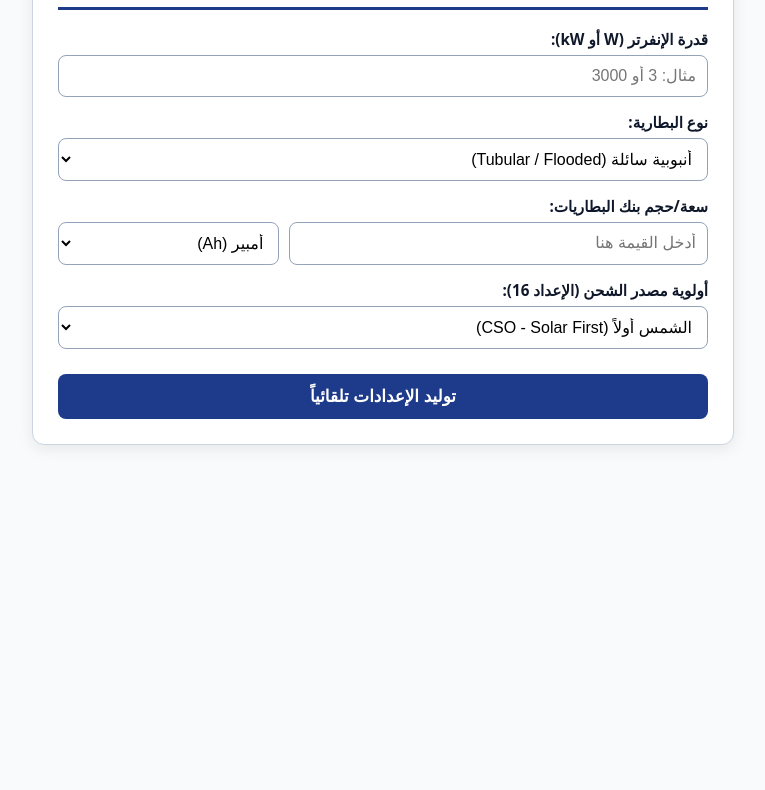
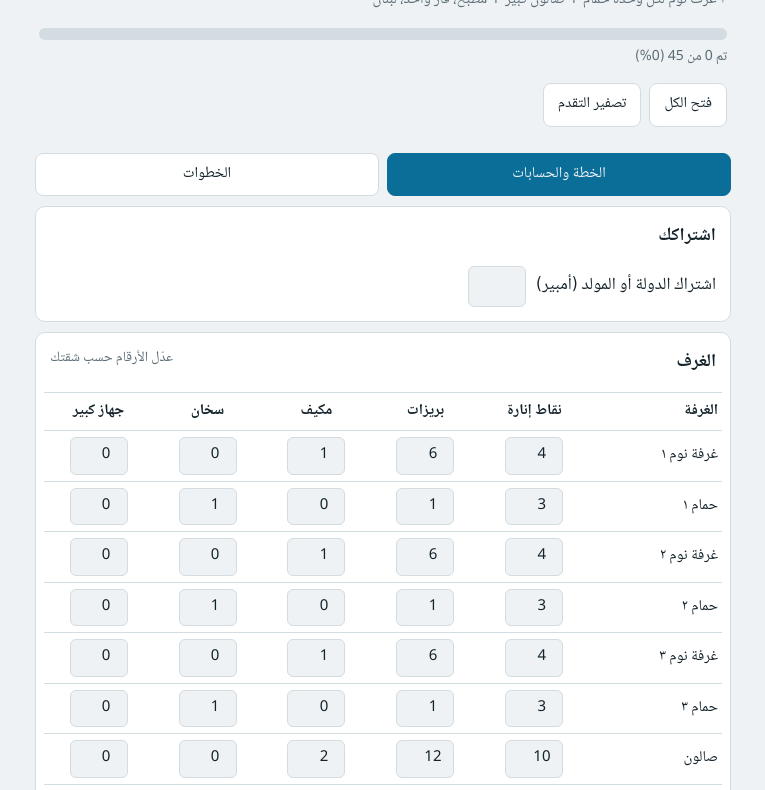
Before and after one commit to ieieb/Solar, a plain HTML site: page index.html in a window 1280 px wide. Shown: the part 80-870 px from the top of the page, without its empty margins (257-1022 px from the left). Before the commit the page ends 800 px from the top, so only its background shows below. Drawn offline with Linux system fonts and the light colour scheme.

Commit message:
Add files via upload

```diff
--- a/index.html
+++ b/index.html
@@ -1,290 +1,184 @@
 <!DOCTYPE html>
 <html lang="ar" dir="rtl">
 <head>
-    <meta charset="UTF-8">
-    <meta name="viewport" content="width=device-width, initial-scale=1.0">
-    <title>حاسبة برمجة الإنفرتر الذكية</title>
-    <style>
-        :root {
-            --primary-color: #0f172a;
-            --accent-color: #1e3a8a;
-            --highlight-color: #d97706;
-            --bg-color: #f8fafc;
-            --border-color: #cbd5e1;
-        }
-
-        body {
-            font-family: system-ui, -apple-system, sans-serif;
-            background-color: var(--bg-color);
-            color: #334155;
-            margin: 0;
-            padding: 20px;
-            direction: rtl;
-        }
-
-        .container {
-            max-width: 650px;
-            margin: 0 auto;
-            background: #ffffff;
-            padding: 25px;
-            border-radius: 12px;
-            box-shadow: 0 4px 15px rgba(0, 0, 0, 0.08);
-            border: 1px solid var(--border-color);
-        }
-
-        h2 {
-            color: var(--primary-color);
-            margin-top: 0;
-            border-bottom: 3px solid var(--accent-color);
-            padding-bottom: 10px;
-            font-size: 1.4rem;
-        }
-
-        .form-group {
-            margin-bottom: 15px;
-        }
-
-        label {
-            display: block;
-            font-weight: bold;
-            margin-bottom: 6px;
-            color: var(--primary-color);
-            font-size: 0.95rem;
-        }
-
-        input[type="number"], select {
-            width: 100%;
-            padding: 11px;
-            border: 1px solid #94a3b8;
-            border-radius: 8px;
-            box-sizing: border-box;
-            font-size: 1rem;
-            background-color: #fff;
-        }
-
-        input[type="number"]:focus, select:focus {
-            outline: none;
-            border-color: var(--accent-color);
-        }
-
-        .input-group {
-            display: flex;
-            gap: 10px;
-        }
-
-        .input-group input {
-            flex: 2;
-        }
-
-        .input-group select {
-            flex: 1;
-        }
-
-        .btn-calc {
-            width: 100%;
-            padding: 12px;
-            background-color: var(--accent-color);
-            color: white;
-            border: none;
-            border-radius: 8px;
-            font-weight: bold;
-            font-size: 1.05rem;
-            cursor: pointer;
-            margin-top: 10px;
-            transition: background-color 0.2s;
-        }
-
-        .btn-calc:hover {
-            background-color: #1d4ed8;
-        }
-
-        .info-box {
-            background-color: #f1f5f9;
-            padding: 12px 15px;
-            border-radius: 8px;
-            border-right: 4px solid var(--accent-color);
-            margin-bottom: 15px;
-            font-size: 0.95rem;
-        }
-
-        table {
-            width: 100%;
-            border-collapse: collapse;
-            margin-top: 15px;
-            background: #ffffff;
-            border-radius: 8px;
-            overflow: hidden;
-            border: 1px solid var(--border-color);
-        }
-
-        th {
-            background-color: var(--primary-color);
-            color: white;
-            padding: 10px;
-            text-align: right;
-            font-size: 0.9rem;
-        }
-
-        td {
-            padding: 10px;
-            border-bottom: 1px solid #e2e8f0;
-            font-size: 0.9rem;
-        }
-
-        tr:nth-child(even) {
-            background-color: #f8fafc;
-        }
-
-        .setting-code {
-            font-weight: bold;
-            color: var(--primary-color);
-        }
-
-        .setting-val {
-            font-weight: bold;
-            color: var(--highlight-color);
-        }
-    </style>
+<meta charset="utf-8">
+<meta name="viewport" content="width=device-width, initial-scale=1, viewport-fit=cover">
+<title>مساعد مشروع كهربا الشقة</title>
+<style>
+:root{--bg:#eef2f4;--card:#fff;--ink:#14232b;--mute:#5b6b74;--line:#d3dce1;--acc:#0b6e99;--warn:#b57a00;--ok:#1f8a4c;--warnbg:#fff4d6}
+@media (prefers-color-scheme:dark){:root{--bg:#0f1a20;--card:#17262e;--ink:#e6eef2;--mute:#93a5ae;--line:#2a3d47;--acc:#4cb4e0;--warn:#e6b341;--ok:#4cc27f;--warnbg:#2f2710}}
+*{box-sizing:border-box}
+html{padding-top:env(safe-area-inset-top,0px);padding-bottom:env(safe-area-inset-bottom,0px)}
+body{margin:0;background:var(--bg);color:var(--ink);font-family:"Tajawal","Noto Naskh Arabic",Tahoma,sans-serif;line-height:1.7;font-size:17px}
+header{padding:20px 16px 12px;max-width:720px;margin:auto}
+h1{font-size:26px;margin:0 0 4px}
+.sub{color:var(--mute);margin:0 0 14px;font-size:15px}
+.bar{height:12px;background:var(--line);border-radius:6px;overflow:hidden}
+.bar i{display:block;height:100%;width:0;background:var(--acc);transition:width .3s}
+#pct{font-size:14px;color:var(--mute);margin-top:6px}
+main{max-width:720px;margin:auto;padding:0 12px 40px}
+details{background:var(--card);border:1px solid var(--line);border-radius:10px;margin:10px 0}
+summary{cursor:pointer;padding:14px;font-weight:700;font-size:18px;display:flex;justify-content:space-between;gap:8px;list-style:none}
+summary::-webkit-details-marker{display:none}
+summary span{color:var(--mute);font-weight:400;font-size:14px;white-space:nowrap}
+summary:focus-visible,input:focus-visible,button:focus-visible{outline:3px solid var(--acc);outline-offset:2px}
+ul{list-style:none;margin:0;padding:0 14px 8px}
+li{padding:9px 0;border-top:1px solid var(--line)}
+label{display:flex;gap:10px;align-items:flex-start;cursor:pointer}
+input[type=checkbox]{width:22px;height:22px;margin-top:4px;flex:none;accent-color:var(--ok)}
+li.done label>div{color:var(--mute);text-decoration:line-through}
+.note{margin:4px 32px 0 0;font-size:14px;color:var(--mute)}
+.warn{background:var(--warnbg);color:var(--warn);border-radius:6px;padding:6px 10px;margin:6px 32px 0 0;font-size:14px}
+.tools{display:flex;gap:8px;margin:14px 0}
+button{font:inherit;font-size:15px;padding:8px 14px;border-radius:8px;border:1px solid var(--line);background:var(--card);color:var(--ink);cursor:pointer}
+.disc{font-size:14px;color:var(--mute);margin-top:18px}
+.tabs{display:flex;gap:8px;max-width:720px;margin:0 auto 6px;padding:0 12px}
+.tabs button{flex:1}
+.tabs button.on{background:var(--acc);color:var(--bg);border-color:var(--acc)}
+.tw{overflow-x:auto;padding:0 8px 8px}
+table{border-collapse:collapse;width:100%;font-size:15px}
+th,td{border-top:1px solid var(--line);padding:6px 4px;text-align:center}
+td:first-child,th:first-child{text-align:right;white-space:nowrap}
+input[type=number]{width:58px;font:inherit;padding:5px;border:1px solid var(--line);border-radius:6px;background:var(--bg);color:var(--ink);text-align:center}
+.row{display:flex;gap:10px;align-items:center;flex-wrap:wrap}
+.verdict{margin:0 14px 12px;padding:10px;border-radius:8px;background:var(--warnbg);color:var(--warn)}
+.res p{margin:0 14px 12px;font-size:14px;color:var(--mute)}
+</style>
 </head>
 <body>
+<header>
+<h1>مساعد مشروع كهربا الشقة</h1>
+<p class="sub">٣ غرف نوم لكل وحدة حمام + صالون كبير + مطبخ، فاز واحد، لبنان</p>
+<div class="bar"><i id="fill"></i></div>
+<div id="pct"></div>
+<div class="tools"><button id="openAll">فتح الكل</button><button id="reset">تصفير التقدم</button></div>
+</header>
+<nav class="tabs"><button data-t="plan" class="on">الخطة والحسابات</button><button data-t="steps">الخطوات</button></nav>
+<main id="plan"></main>
+<main id="app" hidden></main>
 
-<div class="container">
-    <h2>مولّد إعدادات الإنفرتر الذكي</h2>
-
-    <div class="form-group">
-        <label for="kwInput">قدرة الإنفرتر (W أو kW):</label>
-        <input type="number" id="kwInput" step="0.1" value="" placeholder="مثال: 3 أو 3000">
-    </div>
-
-    <div class="form-group">
-        <label for="batTypeSelect">نوع البطارية:</label>
-        <select id="batTypeSelect">
-            <option value="tubular">أنبوبية سائلة (Tubular / Flooded)</option>
-            <option value="gel">جل / AGM (Gel / Sealed)</option>
-            <option value="lithium">ليثيوم (LiFePO4)</option>
-        </select>
-    </div>
-
-    <div class="form-group">
-        <label for="batValueInput">سعة/حجم بنك البطاريات:</label>
-        <div class="input-group">
-            <input type="number" id="batValueInput" step="0.1" value="" placeholder="أدخل القيمة هنا">
-            <select id="batUnitSelect">
-                <option value="ah">أمبير (Ah)</option>
-                <option value="kwh">كيلوواط (kWh)</option>
-            </select>
-        </div>
-    </div>
-
-    <div class="form-group">
-        <label for="chargePrioritySelect">أولوية مصدر الشحن (الإعداد 16):</label>
-        <select id="chargePrioritySelect">
-            <option value="CSO">الشمس أولاً (CSO - Solar First)</option>
-            <option value="CUB">الشبكة / المولد أولاً (CUB - Utility First)</option>
-            <option value="SNU">الشمس والشبكة معاً (SNU - Solar & Utility)</option>
-            <option value="OSO">الشمس فقط (OSO - Only Solar)</option>
-        </select>
-    </div>
-
-    <button class="btn-calc" onclick="autoCalculateSettings()">توليد الإعدادات تلقائياً</button>
-
-    <div id="settingsResult"></div>
-</div>
-
+<main><p class="disc">هذا دفتر تذكير وليس بديلاً عن المعايير والقوانين. الشغل على التيار بعد فصل القاطع وفحصه بجهاز. اللوحة الرئيسية والتوصيل بعداد الدولة يفحصهم فني مرخص أو الجهة المختصة.</p></main>
 <script>
-function autoCalculateSettings() {
-    const kwInputVal = document.getElementById('kwInput').value;
-    const batValueVal = document.getElementById('batValueInput').value;
-    const batUnit = document.getElementById('batUnitSelect').value;
-    const chargePriority = document.getElementById('chargePrioritySelect').value;
-
-    if (!kwInputVal || kwInputVal <= 0) {
-        alert("يرجى إدخال قدرة الإنفرتر أولاً.");
-        return;
-    }
-
-    let rawKw = parseFloat(kwInputVal);
-    let kw = rawKw >= 50 ? rawKw / 1000 : rawKw;
-
-    const type = document.getElementById('batTypeSelect').value;
-    let rawBatVal = parseFloat(batValueVal) || (batUnit === 'kwh' ? 4.8 : 200);
-
-    // 1. تحديد فولتية النظام تلقائياً
-    let sysVolt = 24;
-    if (kw <= 1.5) {
-        sysVolt = 12;
-    } else if (kw > 1.5 && kw <= 3.6) {
-        sysVolt = 24;
-    } else {
-        sysVolt = 48;
-    }
-
-    // 2. حساب السعة بالأمبير بناءً على الوحدة المختارة
-    let ah = rawBatVal;
-    if (batUnit === 'kwh') {
-        ah = Math.round((rawBatVal * 1000) / sysVolt);
-    }
-
-    // 3. حساب تيار الشحن الأقصى
-    let maxCharge = Math.round(ah * (type === 'lithium' ? 0.30 : 0.15));
-    if (maxCharge < 10) maxCharge = 10;
-    if (maxCharge > 100) maxCharge = 100;
-
-    // 4. الفولتيات الثابتة
-    let bulk, floatV, cutoff, backUtl, backBat;
-
-    if (sysVolt === 12) {
-        if (type === 'tubular')     { bulk = 14.4; floatV = 13.6; cutoff = 10.8; backUtl = 11.5; backBat = 13.2; }
-        else if (type === 'gel')    { bulk = 14.2; floatV = 13.5; cutoff = 11.0; backUtl = 11.8; backBat = 13.0; }
-        else                        { bulk = 14.2; floatV = 13.5; cutoff = 12.0; backUtl = 12.5; backBat = 13.3; }
-    } else if (sysVolt === 24) {
-        if (type === 'tubular')     { bulk = 28.8; floatV = 27.2; cutoff = 21.5; backUtl = 23.0; backBat = 26.5; }
-        else if (type === 'gel')    { bulk = 28.4; floatV = 27.0; cutoff = 22.0; backUtl = 23.5; backBat = 26.0; }
-        else                        { bulk = 28.4; floatV = 27.0; cutoff = 24.0; backUtl = 25.0; backBat = 26.8; }
-    } else if (sysVolt === 48) {
-        if (type === 'tubular')     { bulk = 57.6; floatV = 54.4; cutoff = 43.0; backUtl = 46.0; backBat = 53.0; }
-        else if (type === 'gel')    { bulk = 56.8; floatV = 54.0; cutoff = 44.0; backUtl = 47.0; backBat = 52.0; }
-        else                        { bulk = 56.8; floatV = 54.0; cutoff = 48.0; backUtl = 50.0; backBat = 53.6; }
-    }
-
-    const html = `
-        <div class="info-box" style="margin-top: 20px;">
-            <strong>فولتية النظام المكتشفة:</strong> <span style="color: #1e3a8a; font-weight: bold;">${sysVolt}&nbsp;Volt</span>
-            <br><span style="color: #64748b; font-size: 0.85em;">(الإنفرتر: ${kw}&nbsp;kW | سعة البطارية المحسوبة: ${ah}&nbsp;Ah)</span>
-        </div>
-        <table>
-            <thead>
-                <tr>
-                    <th style="width: 15%;">الرمز</th>
-                    <th style="width: 55%;">اسم الإعداد</th>
-                    <th style="width: 30%;">القيمة المطلوبة</th>
-                </tr>
-            </thead>
-            <tbody>
-                <tr><td class="setting-code">01</td><td>Output Source Priority</td><td class="setting-val">SOL / SBU</td></tr>
-                <tr><td class="setting-code">02</td><td>Max Charge Current</td><td class="setting-val">${maxCharge}&nbsp;A</td></tr>
-                <tr><td class="setting-code">03</td><td>AC Input Voltage Range</td><td class="setting-val">APL</td></tr>
-                <tr><td class="setting-code">05</td><td>Battery Type</td><td class="setting-val">USE</td></tr>
-                <tr><td class="setting-code">06</td><td>Auto Restart Overload</td><td class="setting-val">LRE</td></tr>
-                <tr><td class="setting-code">07</td><td>Auto Restart Overtemp</td><td class="setting-val">tRE</td></tr>
-                <tr><td class="setting-code">09</td><td>Output Frequency</td><td class="setting-val">50&nbsp;Hz</td></tr>
-                <tr><td class="setting-code">11</td><td>Max Utility Charge Current</td><td class="setting-val">10&nbsp;A</td></tr>
-                <tr><td class="setting-code">12</td><td>Back to Utility Voltage</td><td class="setting-val">${backUtl}&nbsp;V</td></tr>
-                <tr><td class="setting-code">13</td><td>Back to Battery Voltage</td><td class="setting-val">${backBat}&nbsp;V</td></tr>
-                <tr><td class="setting-code">16</td><td>Charger Source Priority</td><td class="setting-val">${chargePriority}</td></tr>
-                <tr><td class="setting-code">18</td><td>Alarm Control (Buzzer)</td><td class="setting-val">BON</td></tr>
-                <tr><td class="setting-code">22</td><td>Backlight Control</td><td class="setting-val">LON</td></tr>
-                <tr><td class="setting-code">23</td><td>Overload Bypass</td><td class="setting-val">BYE</td></tr>
-                <tr><td class="setting-code">26</td><td>Bulk Charging Voltage</td><td class="setting-val">${bulk}&nbsp;V</td></tr>
-                <tr><td class="setting-code">27</td><td>Floating Charging Voltage</td><td class="setting-val">${floatV}&nbsp;V</td></tr>
-                <tr><td class="setting-code">29</td><td>Low Cut-off Voltage</td><td class="setting-val">${cutoff}&nbsp;V</td></tr>
-            </tbody>
-        </table>
-    `;
-
-    document.getElementById('settingsResult').innerHTML = html;
-}
+var PHASES=[
+{t:"١. التخطيط والحسابات",items:[
+["اشتراك الدولة والمولد بالأمبير، وتحديد القاطع الرئيسي","القاطع الرئيسي لازم يناسب الاشتراك ومقطع الخط الداخل"],
+["مخطط لكل غرفة: مفاتيح، بريزات، نقاط إنارة، مكيف، سخان"],
+["لا تنسى المطبخ، الممر، المدخل، البلكون، غرفة الغسيل",null,"المطبخ بدو بريزات كتيرة ودارتين مستقلتين على الأقل"],
+["قائمة الدارات: إنارة (على الأقل دارتين)، بريزات لكل غرفة، دارة مستقلة لكل مكيف وسخان وغسالة وفرن"],
+["حساب الأحمال وتحديد الدارات اللي بتتحمل الفصل (سخانات، مكيفات)","فاز واحد: ما بتشتغل كل الأحمال التقيلة سوا"],
+["مكان اللوحة، ومبدّل الدولة/المولد (changeover) قبلها",null,"ممنوع تتوصل الدولة والمولد سوا بدون مبدّل"],
+["ارتفاعات: مفاتيح حوالي 120 سم، بريزات حوالي 30 سم، فوق الرخام حسب التصميم"],
+["مواسير تيار ضعيف منفصلة: إنترنت، تلفزيون، انتركوم، جرس"],
+["ماسورة فاضية للسطح والمستقبل (طاقة شمسية، شحن)"],
+["قائمة المشتريات: أسلاك (1.5 / 2.5 / 4 / 6)، مواسير، علب، قواطع، RCD، قضيب تأريض"]]},
+{t:"٢. التكسير والمواسير",items:[
+["تعليم المسارات على الحيطان والأرض"],
+["تكسير القنوات بدون قطع حديد الأعمدة أو البلاطة",null,"ما تقطع حديد إنشائي أبداً"],
+["مواسير الأرض قبل الفرشة والحيطان والسقف"],
+["مسافات بين مواسير القوي والضعيف"],
+["مواسير مستقلة للحمامات، وبعيدة عن مواسير المي"],
+["ماسورة تأريض من اللوحة لمكان حفرة التأريض"]]},
+{t:"٣. العلب والقصارة",items:[
+["تثبيت العلب بمستواها وعلى ارتفاعاتها"],
+["علب تفريع يمكن الوصول إليها (ما تنطمر)"],
+["تغطية فتحات العلب قبل القصارة"],
+["تصوير كل الحيطان قبل القصارة لتعرف مكان المواسير",null,"الصور بتحميك من الحفر بالمسامير لاحقاً"],
+["الانتظار حتى جفاف القصارة قبل سحب الأسلاك"]]},
+{t:"٤. سحب الأسلاك",items:[
+["إنارة 1.5 مم²، بريزات 2.5 مم²، مكيف وسخان وفرن وغسالة 4 مم²"],
+["ألوان: فاز، نيوترال، أرضي أخضر/أصفر، بشكل ثابت بكل الشقة"],
+["سلك أرضي لكل دارة، حتى الإنارة"],
+["ما تحط وصلات داخل المواسير، الوصل فقط بالعلب"],
+["ترقيم كل دارة على الطرفين (علبة ولوحة)"],
+["ربط جميع الدارات بدون مفاتيح لحد اللوحة"]]},
+{t:"٥. اللوحة والتأريض",items:[
+["حفرة تأريض: قضيب نحاس، وقياس المقاومة","الأرضي بكتير شقق عندنا موجود على الورق بس"],
+["لوحة بقواطع صغيرة لكل دارة بالمقطع المناسب"],
+["RCD 30mA لدارات البريزات والحمامات"],
+["ربط معدني (equipotential) بالحمامات: مواسير ومعادن"],
+["مبدّل الدولة/المولد وتجربته",null,"لازم فني مرخص يراجع هذا الجزء"],
+["تأشير كل قاطع بالاسم على اللوحة"]]},
+{t:"٦. تركيب المفاتيح والبريزات والإنارة",items:[
+["بريزات ومفاتيح كل غرفة بالارتفاعات المحددة"],
+["بريزة السخان بالحمام بعيدة عن الدوش، مع RCD"],
+["إنارة الحمامات بدرجة حماية مناسبة للمنطقة"],
+["إنارة خارجية على البلكون IP44"],
+["مفاتيح مضاءة أو إشارة للأجهزة التقيلة"],
+["تركيب المكيفات والسخانات على دارات مستقلة"]]},
+{t:"٧. الفحص قبل التشغيل",items:[
+["قياس العزل بين الفاز والنيوترال والأرضي (megger)"],
+["استمرارية سلك الأرضي بكل دارة"],
+["تجربة الـ RCD بزر الاختبار وبجهاز"],
+["اختبار كل دارة لحالها قبل التشغيل الكامل"],
+["مراجعة فني مرخص قبل التوصيل النهائي بالدولة"],
+["حفظ المخطط والصور وأوراق الفحص"]]}
+];
+var KEY="wiring-progress-v1",state={};
+try{state=JSON.parse(localStorage.getItem(KEY)||"{}")}catch(e){state={}}
+function save(){try{localStorage.setItem(KEY,JSON.stringify(state))}catch(e){}}
+function id(p,i){return p+"-"+i}
+var app=document.getElementById("app");
+PHASES.forEach(function(ph,p){
+ var d=document.createElement("details");if(p===0)d.open=true;
+ var s=document.createElement("summary");s.innerHTML=ph.t+"<span></span>";d.appendChild(s);
+ var ul=document.createElement("ul");
+ ph.items.forEach(function(it,i){
+  var li=document.createElement("li"),k=id(p,i);
+  var lb=document.createElement("label"),cb=document.createElement("input");
+  cb.type="checkbox";cb.checked=!!state[k];
+  cb.onchange=function(){state[k]=cb.checked;li.classList.toggle("done",cb.checked);save();update()};
+  var dv=document.createElement("div");dv.textContent=it[0];
+  lb.appendChild(cb);lb.appendChild(dv);li.appendChild(lb);
+  if(state[k])li.classList.add("done");
+  if(it[1]){var n=document.createElement("div");n.className="note";n.textContent=it[1];li.appendChild(n)}
+  if(it[2]){var w=document.createElement("div");w.className="warn";w.textContent="تنبيه: "+it[2];li.appendChild(w)}
+  ul.appendChild(li)});
+ d.appendChild(ul);app.appendChild(d)});
+function update(){
+ var tot=0,done=0,ds=app.querySelectorAll("details");
+ PHASES.forEach(function(ph,p){var c=0;ph.items.forEach(function(_,i){tot++;if(state[id(p,i)]){done++;c++}});
+  ds[p].querySelector("summary span").textContent=c+" / "+ph.items.length});
+ var pc=Math.round(done*100/tot);
+ document.getElementById("fill").style.width=pc+"%";
+ document.getElementById("pct").textContent="تم "+done+" من "+tot+" ("+pc+"%)"}
+document.getElementById("openAll").onclick=function(){app.querySelectorAll("details").forEach(function(d){d.open=true})};
+document.getElementById("reset").onclick=function(){if(confirm("تصفير كل التقدم؟")){state={};save();location.reload()}};
+update();
+var RK="wiring-plan-v1",pl=document.getElementById("plan");
+var P={sub:"",rooms:[["غرفة نوم ١",4,6,1,0,0,0],["حمام ١",3,1,0,1,0,1],["غرفة نوم ٢",4,6,1,0,0,0],["حمام ٢",3,1,0,1,0,1],["غرفة نوم ٣",4,6,1,0,0,0],["حمام ٣",3,1,0,1,0,1],["صالون",10,12,2,0,0,0],["مطبخ",5,10,0,0,3,0],["ممر ومدخل",6,3,0,0,0,0],["بلكون وغسيل",3,2,0,0,0,0]]};
+try{var q=JSON.parse(localStorage.getItem(RK));if(q&&q.rooms)P=q}catch(e){}
+function sv(){try{localStorage.setItem(RK,JSON.stringify(P))}catch(e){}}
+var h='<details open><summary>اشتراكك</summary><div style="padding:0 14px 14px"><label class="row">اشتراك الدولة أو المولد (أمبير) <input type="number" min="0" id="sub" value="'+P.sub+'"></label></div></details>';
+h+='<details open><summary>الغرف <span>عدّل الأرقام حسب شقتك</span></summary><div class="tw"><table><tr><th>الغرفة</th><th>نقاط إنارة</th><th>بريزات</th><th>مكيف</th><th>سخان</th><th>جهاز كبير</th></tr>';
+P.rooms.forEach(function(r,i){h+="<tr><td>"+r[0]+"</td>";for(var c=1;c<=5;c++)h+='<td><input type="number" min="0" data-r="'+i+'" data-c="'+c+'" value="'+r[c]+'"></td>';h+="</tr>"});
+h+='</table></div><p class="note" style="margin:0 14px 12px">جهاز كبير: فرن، غسالة، جلاية، مضخة. لكل واحد دارة مستقلة.</p></details><div class="res" id="res"></div>';
+pl.innerHTML=h;
+pl.addEventListener("input",function(e){var t=e.target;if(t.id==="sub")P.sub=t.value;else if(t.dataset.r!==undefined)P.rooms[+t.dataset.r][+t.dataset.c]=Math.max(0,+t.value||0);sv();calc()});
+function calc(){
+var L=0,S=0,A=0,H=0,E=0,sc=0,bs=0;
+P.rooms.forEach(function(r){L+=r[1];S+=r[2];A+=r[3];H+=r[4];E+=r[5];if(r[6])bs+=r[2];else sc+=Math.ceil(r[2]/8)});
+sc+=Math.ceil(bs/8);
+var lc=Math.max(2,Math.ceil(L/10)),D=A+H+E;
+var C=[["إنارة",lc,"1.5","10"],["بريزات",sc,"2.5","16"],["مكيفات",A,"4","20"],["سخانات",H,"4","20"],["أجهزة كبيرة",E,"4","20"]],n=0,t1="";
+C.forEach(function(c){n+=c[1];t1+="<tr><td>"+c[0]+"</td><td>"+c[1]+"</td><td>"+c[2]+"</td><td>"+c[3]+"</td></tr>"});
+var W=[["إنارة",L*20],["بريزات",S*100],["مكيفات",A*1200],["سخانات",H*2000],["أجهزة كبيرة",E*2000]],tw=0,t2="";
+W.forEach(function(w){tw+=w[1];t2+="<tr><td>"+w[0]+"</td><td>"+w[1]+"</td><td>"+(w[1]/220).toFixed(1)+"</td></tr>"});
+var amps=tw/220,heavy=(A*1200+H*2000+E*2000)/220,base=(L*20+S*100)/220,sub=+P.sub,msg="";
+if(sub>0){if(amps<=sub)msg="المجموع ("+amps.toFixed(0)+" أمبير) داخل اشتراكك.";
+else if(base>=sub)msg="حتى بدون الأحمال التقيلة الاشتراك قليل، زيّده.";
+else msg="المجموع ("+amps.toFixed(0)+" أمبير) أكبر من اشتراكك ("+sub+"). الأحمال التقيلة لحالها "+heavy.toFixed(0)+" أمبير، فما تشغّلها كلها سوا. وزّع التشغيل أو ركّب فصل أحمال تلقائي."}
+else msg="اكتب اشتراكك بالأمبير فوق لتشوف المقارنة.";
+var f=function(m){return Math.ceil(m*1.15)},rl=function(m){return "≈ "+Math.ceil(f(m)/100)+" لفة (100م)"};
+var cd=(L+S)*4+D*12;
+var B=[["سلك 1.5 مم²",f(L*20)+" م",rl(L*20)],["سلك 2.5 مم²",f(S*15)+" م",rl(S*15)],["سلك 4 مم²",f(D*36)+" م",rl(D*36)],["ماسورة PVC 20 مم",f(cd)+" م","≈ "+Math.ceil(f(cd)/3)+" عود (3م)"],["قواطع صغيرة",n,"+ القاطع الرئيسي"],["RCD 30mA",2,"واحد للحمامات والسخانات، وواحد للبريزات"],["علب مفاتيح وبريزات",S+Math.ceil(L/2),""],["علب إنارة",L,""]],t3="";
+B.forEach(function(b){t3+="<tr><td>"+b[0]+"</td><td>"+b[1]+"</td><td style='text-align:right'>"+b[2]+"</td></tr>"});
+document.getElementById("res").innerHTML=
+'<details open><summary>الدارات والقواطع <span>'+n+' دارة</span></summary><div class="tw"><table><tr><th>النوع</th><th>العدد</th><th>سلك مم²</th><th>قاطع A</th></tr>'+t1+'</table></div><p>القاطع الرئيسي والخط الرئيسي (6 مم² أو أكبر) حسب اشتراكك وبعد مراجعة فني مرخص.</p></details>'+
+'<details open><summary>الأحمال <span>'+amps.toFixed(0)+' أمبير مركّب</span></summary><div class="tw"><table><tr><th>النوع</th><th>واط</th><th>أمبير</th></tr>'+t2+'</table></div><div class="verdict">'+msg+'</div><p>افتراضات: إنارة 20 واط للنقطة، بريزات 100 واط (بعد معامل تزامن)، مكيف 1200، سخان 2000، جهاز كبير 2000. 220 فولت.</p></details>'+
+'<details open><summary>المواد <span>تقدير +15% هدر</span></summary><div class="tw"><table><tr><th>المادة</th><th>الكمية</th><th>ملاحظة</th></tr>'+t3+'</table></div><p>تقدير تقريبي. قيّس الشقة بنفسك قبل الشراء.</p></details>'}
+var tb=document.querySelectorAll(".tabs button");
+tb.forEach(function(b){b.onclick=function(){tb.forEach(function(x){x.classList.toggle("on",x===b)});pl.hidden=b.dataset.t!=="plan";document.getElementById("app").hidden=b.dataset.t!=="steps"}});
+calc();
 </script>
-
 </body>
 </html>
```
